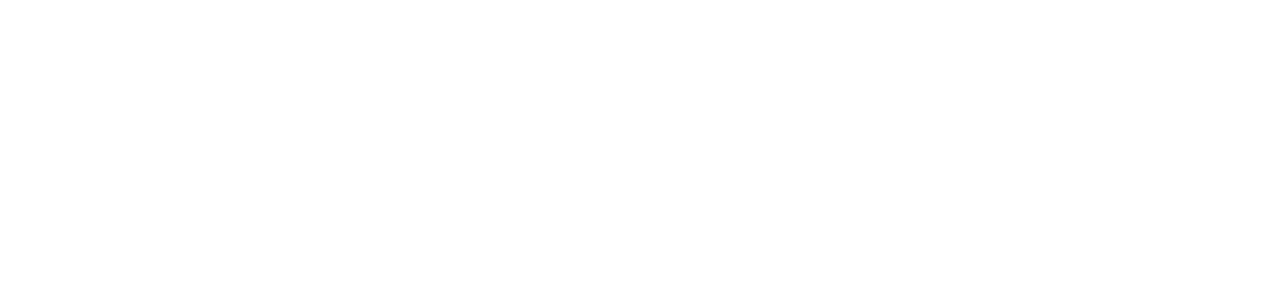
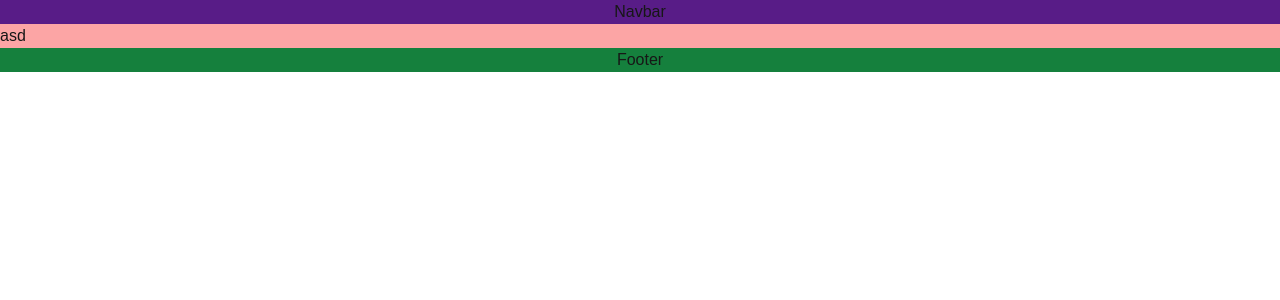
Before and after one commit to kayamazlum/my-portfolio, a Next.js app: page / in a window 1280 px wide. Shown: the top 300 px of the page. Built offline with nearby package versions, Linux system fonts and the light colour scheme.

Commit message:
navbar ve footera başladım

```diff
--- a/src/app/layout.tsx
+++ b/src/app/layout.tsx
@@ -1,5 +1,7 @@
 import type { Metadata } from "next";
 import "./globals.css";
+import Navbar from "@/components/Navbar";
+import Footer from "@/components/Footer";
 
 
 export const metadata: Metadata = {
@@ -17,8 +19,10 @@
       <head>
         <link rel="shortuct icon" href="/tabicon/favicon.ico" />
       </head>
-      <body className={``}>
+      <body className={`p-0 m-0 `}>
+        <Navbar />
         {children}
+        <Footer />
       </body>
     </html>
   );
--- a/src/app/page.tsx
+++ b/src/app/page.tsx
@@ -1,7 +1,8 @@
 
 export default function Home() {
   return (
-    <div className="grid grid-rows-[20px_1fr_20px] items-center justify-items-center min-h-screen p-8 pb-20 gap-16 sm:p-20 font-[family-name:var(--font-geist-sans)]">
+    <div className="max-w-[1365px] bg-red-300 mx-auto">
+      asd
     </div>
   );
 }
--- /dev/null
+++ b/src/components/Footer/index.tsx
@@ -0,0 +1,11 @@
+import React from 'react'
+
+const Footer = () => {
+  return (
+    <div className='bg-green-700 items-center justify-center flex max-w-[1366px] mx-auto'>
+      Footer
+    </div>
+  )
+}
+
+export default Footer
--- /dev/null
+++ b/src/components/Navbar/index.tsx
@@ -0,0 +1,11 @@
+import React from 'react'
+
+const Navbar = () => {
+  return (
+    <div className='bg-purple-900 items-center justify-center flex max-w-[1366px] mx-auto'>
+      Navbar
+    </div>
+  )
+}
+
+export default Navbar
```
